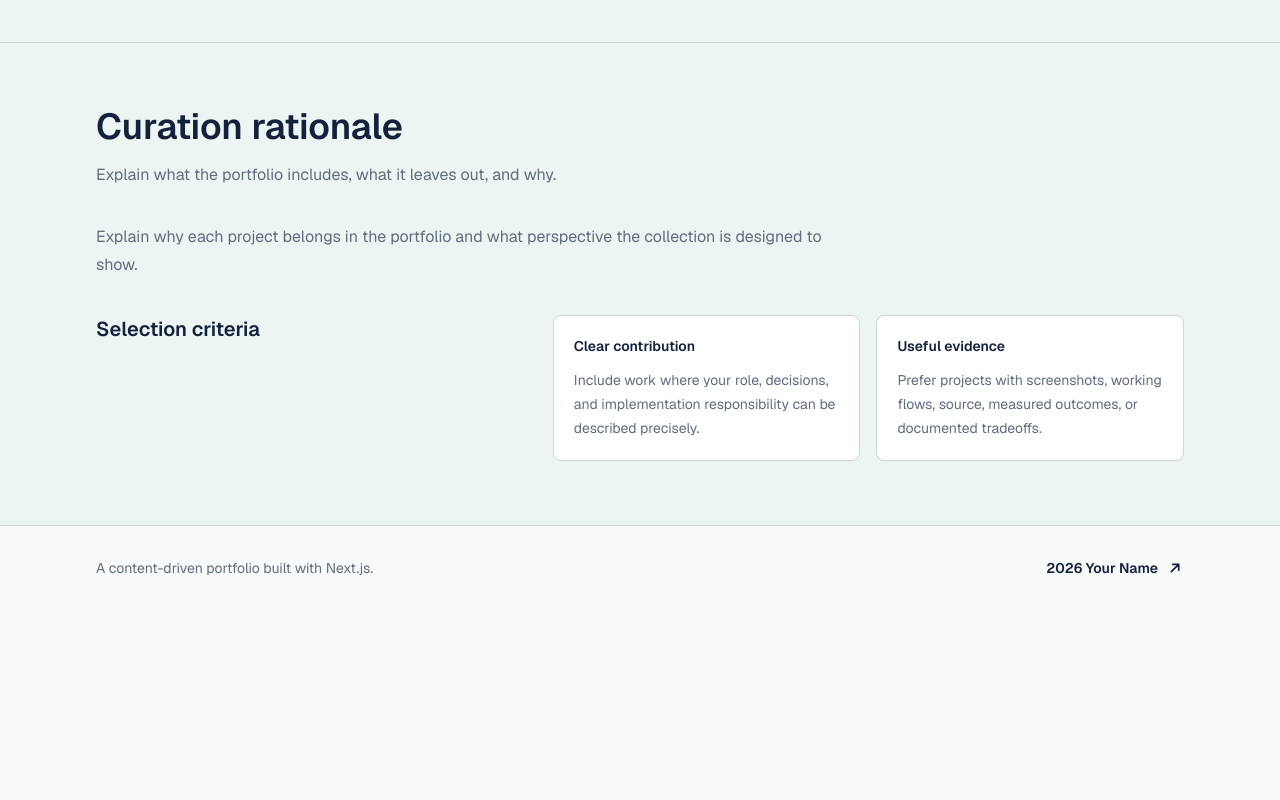
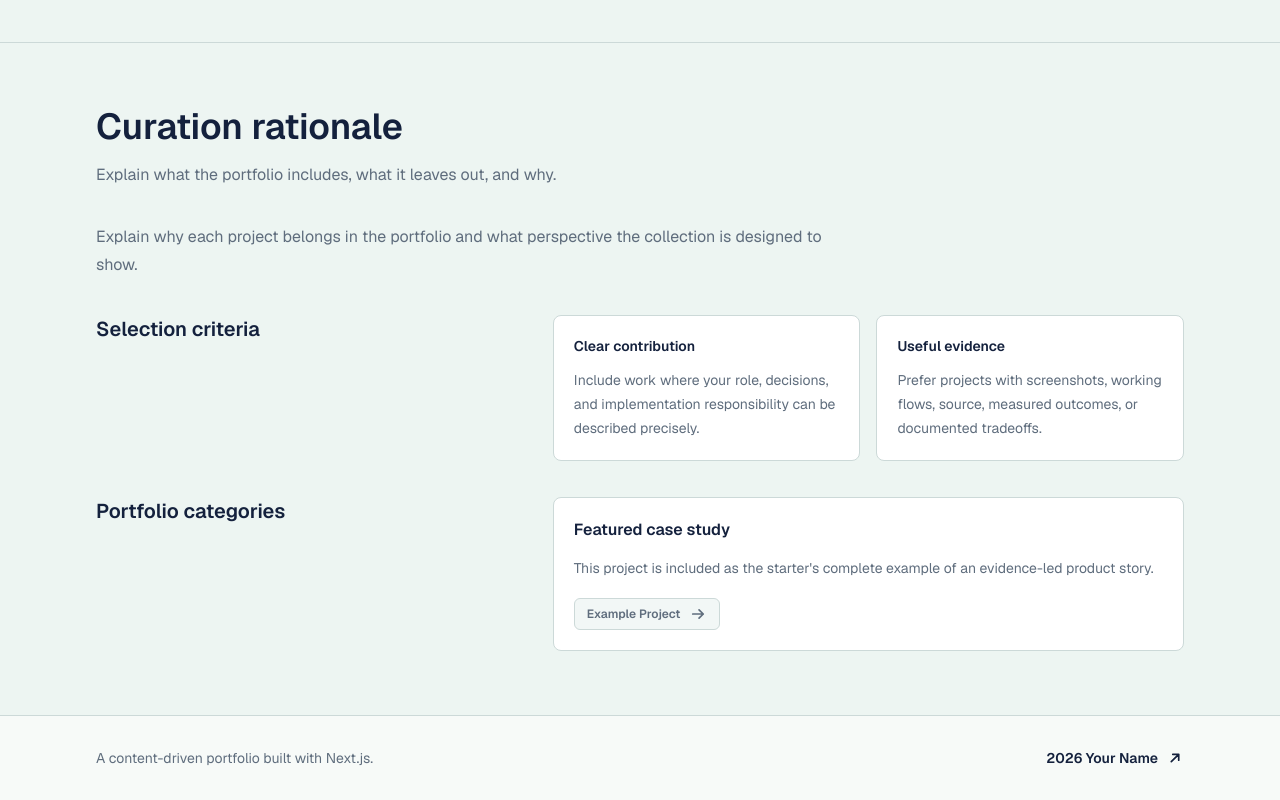
Before and after one commit to seungwoo7050/42web-workspace, a Next.js app: page /about in a window 1280 px wide. Shown: the part 2165-2965 px from the top of the page. Before the commit the page ends 2775 px from the top, so only its background shows below. Built offline with nearby package versions, Linux system fonts and the light colour scheme.

Commit message:
feat(about): 큐레이션 프로젝트 범주 추가

```diff
--- a/src/app/about/page.tsx
+++ b/src/app/about/page.tsx
@@ -1,4 +1,6 @@
+import Link from "next/link";
 import { notFound } from "next/navigation";
+import { ArrowRightIcon } from "@/components/icons";
 import { ContentHint } from "@/components/portfolio/content-hint";
 import { JourneyList } from "@/components/portfolio/journey-list";
 import { ProfilePhoto } from "@/components/portfolio/profile-photo";
@@ -7,9 +9,11 @@ import { PageShell } from "@/components/portfolio/site-shell";
 import { StackList } from "@/components/portfolio/stack-list";
 import {
   getPortfolioContent,
+  getTemplateHref,
   isSitePageEnabled,
   resolveContentDebug,
   resolveHomeTemplateId,
+  type CurationCategory,
   type HomeTemplateId,
   type PortfolioContent,
   type RouteSearchParams,
@@ -232,7 +236,69 @@ function CurationSection({
             ))}
           </div>
         </div>
+        <div className="grid gap-9 lg:grid-cols-[0.8fr_1.2fr]">
+          <h3 className="text-xl font-semibold text-foreground">
+            {pageCopy.categoriesTitle}
+          </h3>
+          <ul className="grid gap-4">
+            {data.categories.map((category) => (
+              <CurationCategoryCard
+                category={category}
+                content={content}
+                contentDebug={contentDebug}
+                homeTemplate={homeTemplate}
+                key={category.id}
+              />
+            ))}
+          </ul>
+        </div>
       </div>
     </section>
   );
 }
+
+function CurationCategoryCard({
+  category,
+  content,
+  contentDebug,
+  homeTemplate,
+}: {
+  category: CurationCategory;
+  content: PortfolioContent;
+  contentDebug: boolean;
+  homeTemplate: HomeTemplateId;
+}) {
+  const projects = category.projectIds
+    .map((projectId) => content.projects.find((project) => project.id === projectId))
+    .filter((project): project is NonNullable<typeof project> => Boolean(project));
+
+  return (
+    <li className="rounded-lg border border-line bg-surface p-5">
+      <ContentHint
+        enabled={contentDebug}
+        path={`src/content/curation.json > categories[id=${category.id}]`}
+      />
+      <h4 className="text-base font-semibold text-foreground">{category.label}</h4>
+      <p className="mt-3 text-sm leading-6 text-muted md:leading-7">
+        {category.rationale}
+      </p>
+      {projects.length > 0 ? (
+        <ul className="mt-4 flex flex-wrap gap-2">
+          {projects.map((project) => (
+            <li key={project.id}>
+              <Link
+                className="inline-flex items-center gap-2 rounded-md border border-line bg-surface-soft px-3 py-1.5 text-xs font-semibold text-muted transition hover:border-accent hover:text-foreground"
+                href={getTemplateHref(`/projects/${project.id}`, homeTemplate, {
+                  contentDebug,
+                })}
+              >
+                {project.title}
+                <ArrowRightIcon />
+              </Link>
+            </li>
+          ))}
+        </ul>
+      ) : null}
+    </li>
+  );
+}
```
